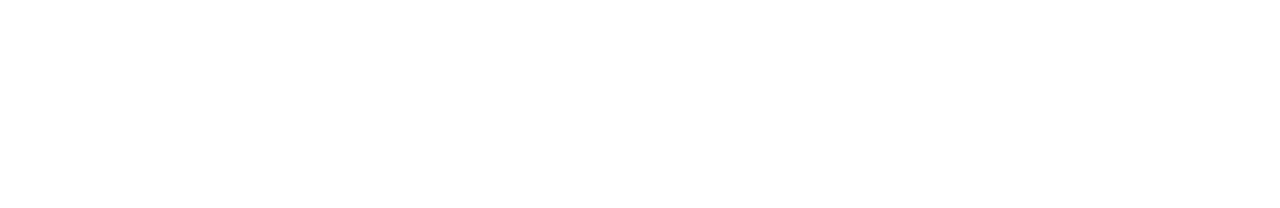
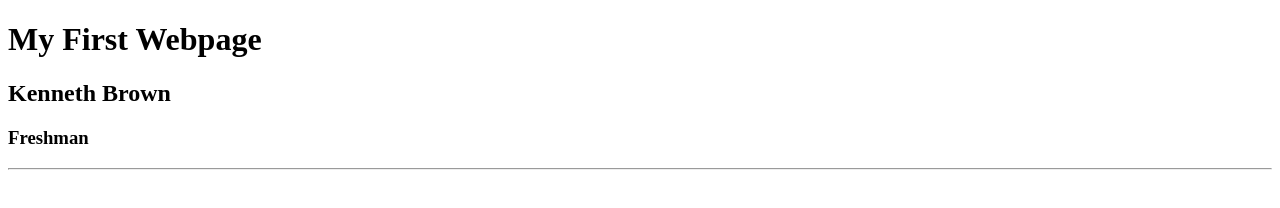
Before and after one commit to TheSkepticalOwl/mm1-webdesign, a plain HTML site: page learn/index.html in a window 1280 px wide. Drawn offline with Linux system fonts and the light colour scheme.

Commit message:
Update index.html

```diff
--- a/learn/index.html
+++ b/learn/index.html
@@ -6,6 +6,12 @@
     </head>
 
     <body>
+        <h1>My First Webpage</h1>
+        <h2>Kenneth Brown</h2>
+        <h3>Freshman</h3>
 
+        <!--Comment-->
+
+        <hr />
     </body>
 </html>
```
